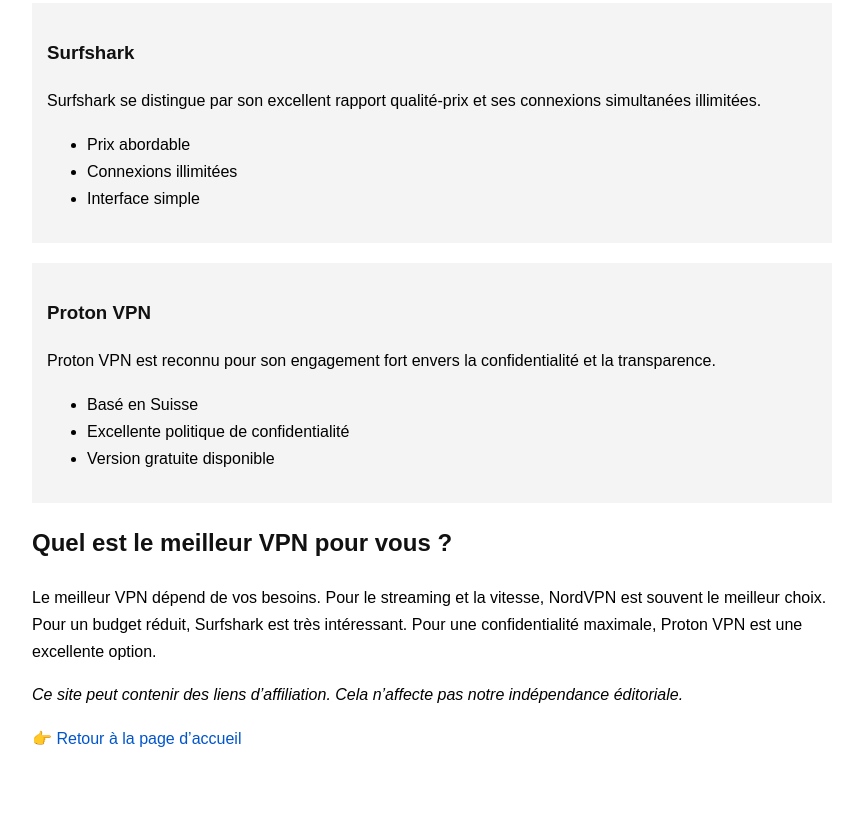
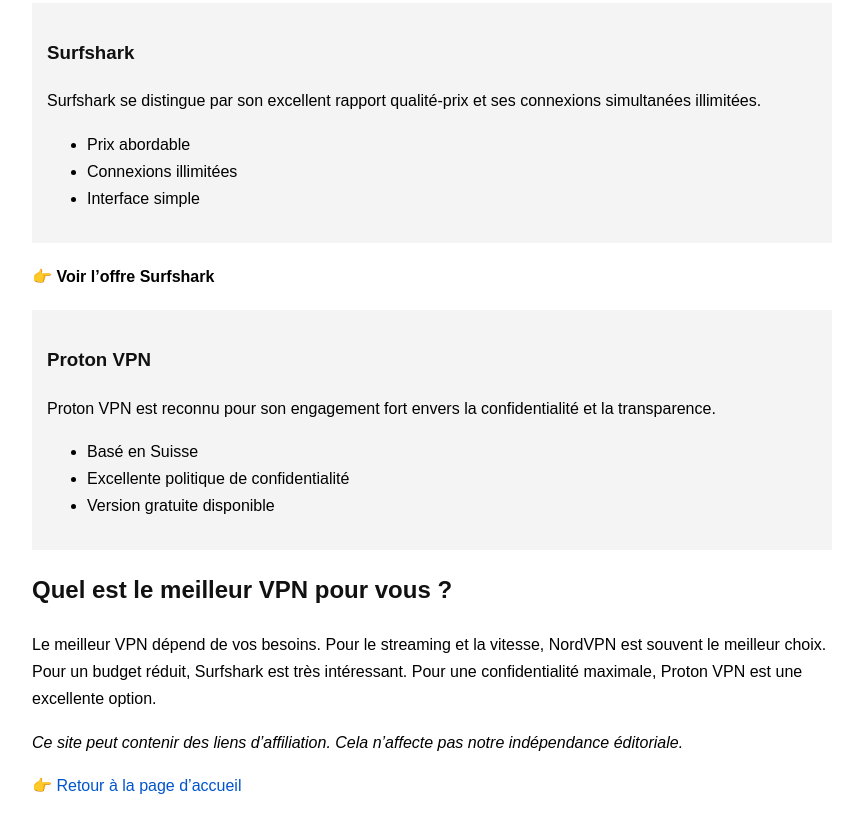
Before and after one commit to AdminRpFr/reseau-prive.fr, a plain HTML site: page meilleur-vpn-france.html in a window 1280 px wide. Shown: the part 1083-1916 px from the top of the page, without its empty margins (208-1064 px from the left). Before the commit the page ends 1871 px from the top, so only its background shows below. Drawn offline with Linux system fonts and the light colour scheme.

Commit message:
Update meilleur-vpn-france.html
Prepare Surfshark CTA

```diff
--- a/meilleur-vpn-france.html
+++ b/meilleur-vpn-france.html
@@ -62,8 +62,7 @@
   <li>Interface simple</li>
 </ul>
 </div>
-
-<div class="box">
+<p><strong>👉 Voir l’offre Surfshark</strong></p><div class="box">
 <h3>Proton VPN</h3>
 <p>Proton VPN est reconnu pour son engagement fort envers la confidentialité et la transparence.</p>
 <ul>
```
